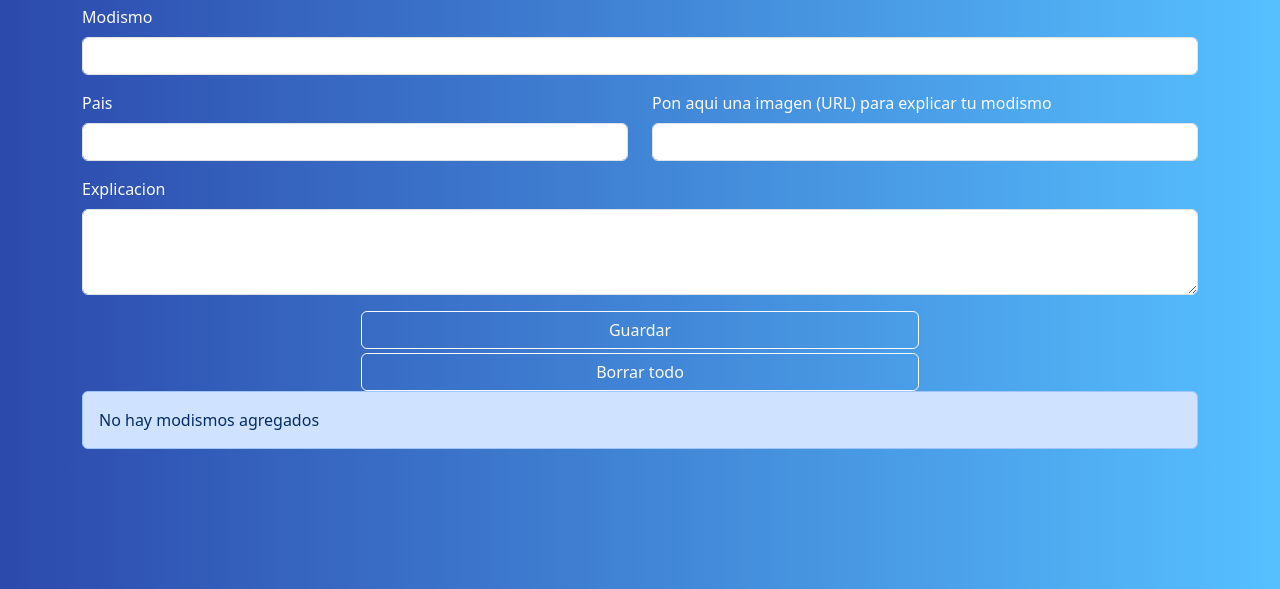
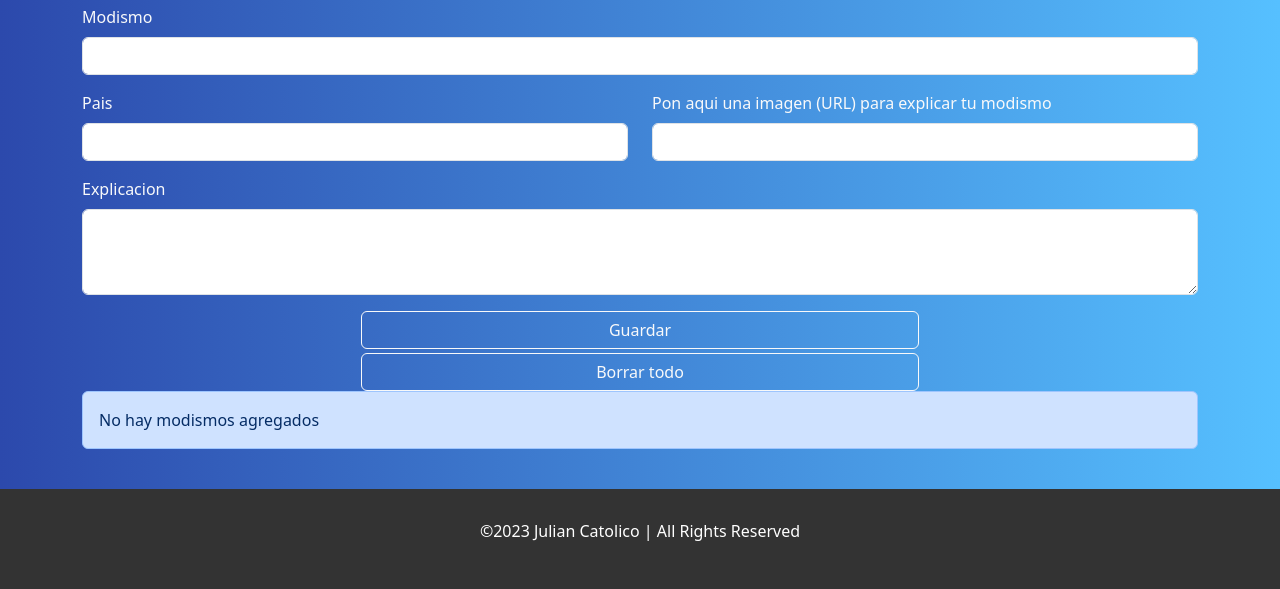
Before and after one commit to ktolico/CRUD_Julian_Catolico, a plain HTML site: page index.html in a window 1280 px wide. Shown: the part 211-800 px from the top of the page. Drawn offline with nearby package versions, Linux system fonts and the light colour scheme; some packages are replaced by stand-ins of ours; a script that the page names is missing; a web font is replaced by a local one.

Commit message:
alignment
fixing alignment issues

```diff
--- a/assets/styles.css
+++ b/assets/styles.css
@@ -1,8 +1,8 @@
+body {
+    background: rgb(44, 73, 172);
+    background: linear-gradient(90deg, rgba(44, 73, 172, 1) 0%, rgba(86, 192, 255, 1) 100%);
+}
 
-body {
-    background: rgb(44,73,172);
-background: linear-gradient(90deg, rgba(44,73,172,1) 0%, rgba(86,192,255,1) 100%);
-}
 
 header h1 {
     font-size: 70px;
@@ -14,23 +14,33 @@ header h1 {
     text-align: center;
 }
 
-
 .text-center {
     text-align: center !important;
-  }
-
-
+}
 
 .btn-outline-light:hover {
     color: #1d12ee !important;
     font-weight: bold;
-    box-shadow:0 0 0 25px #0e92d3  inset;
+    box-shadow: 0 0 0 25px #0e92d3 inset;
     -webkit-transform: scale(1);
 }
 
 .btn-outline-light.btn-borrar:hover {
     color: #ee1212 !important;
     font-weight: bold;
-    box-shadow:0 0 0 25px #e17272  inset;
+    box-shadow: 0 0 0 25px #e17272 inset;
     -webkit-transform: scale(1);
 }
+
+.footer {
+    position: fixed;
+    bottom: 0;
+    width: 100%;
+    height: 100px;
+    background-color: #333;
+    color: #fff;
+    text-align: center;
+    display: flex;
+    justify-content: center;
+    align-items: center;
+  }
--- a/index.html
+++ b/index.html
@@ -17,12 +17,13 @@
     </header>
     <div class="container">
         <div class="row">
-            <div class="col-md-10">
+            <div class="col-md-12 mt-4 text-center">
                 <h1 class="d-flex justify-content-center text-center">¡Modismos/Expresiones para todo mundo!</h1>
+                <h3 class="text-warning border border-warning border-start rounded-end-3 rounded-start-3 text-center">
+                    ¡Escribe la expresion de tu pais y explicala!
+                </h3>
             </div>
-            <div class="col-md-12 mt-4">
-                <h3 class="text-warning border border-warning border-start rounded-end-3 rounded-start-3 text-center">
-                    ¡Escribe la expresion de tu pais y explicala!</h3>
+        </div>
         <div class="mb-3">
             <label for="inputModismo" class="form-label text-light">Modismo</label>
             <input type="text" class="form-control" id="inputModismo">
@@ -39,16 +40,18 @@
         </div>
 
         <div class="mb-3">
-                    <label for="inputExplicacion" class="form-label text-light">Explicacion</label>
+            <label for "inputExplicacion" class="form-label text-light">Explicacion</label>
             <textarea class="form-control" id="inputExplicacion" rows="3"></textarea>
         </div>
         <div class="d-grid gap-1 col-6 mx-auto">
             <button class="btn btn-outline-light" type="button" id="btnGuardar">Guardar</button>
             <button class="btn btn-outline-light btn-borrar" type="button" id="btnBorrartodo">Borrar todo</button>
         </div>
-                <div id="divModismos"></div> <!-- Add this line for displaying modismos -->
+        <div id="divModismos"></div>
     </div>
-        </div>
+
+    <div class="footer">
+        <p>&copy;2023 Julian Catolico | All Rights Reserved</p>
     </div>
 
     <link href="https://cdn.jsdelivr.net/npm/bootstrap@5.3.2/dist/css/bootstrap.min.css" rel="stylesheet"
@@ -58,7 +61,5 @@
         crossorigin="anonymous"></script>
     <script src="assets/JS/index.js"></script>
     <script src="https://cdn.jsdelivr.net/npm/sweetalert2@11"></script>
-
 </body>
-
 </html>
```
Lines whose indentation alone changed are shown as unchanged.
